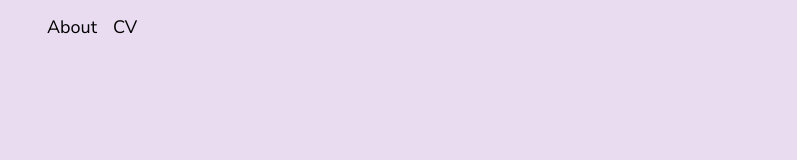
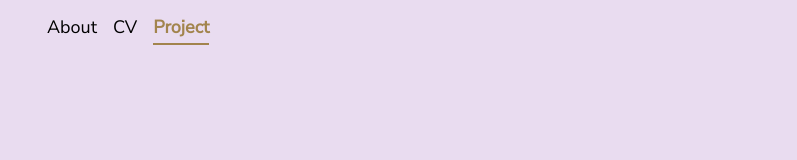
Before and after one commit to emscb/emscb_blog, a React (Create React App) app: page /project in a window 1280 px wide. Shown: the top 160 px of the page, without its empty margins (241-1038 px from the left). Built offline with nearby package versions, Linux system fonts and the light colour scheme.

Commit message:
Add project tab

```diff
--- a/src/App.js
+++ b/src/App.js
@@ -6,6 +6,7 @@ import Home from "./components/Home";
 import Menu from "./components/Menu";
 import Resume from "./components/Resume";
 import { Helmet } from "react-helmet";
+import Project from "./components/Project";
 
 function App() {
 	return (
@@ -29,8 +30,9 @@ function App() {
 					<Menu />
 					<div className="container">
 						<Route path="/" component={Home} exact />
-						<Route path="/about" component={About} />
-						<Route path="/cv" component={Resume} />
+						<Route path="/about" component={About} exact />
+						<Route path="/cv" component={Resume} exact />
+						<Route path="/project" component={Project} />
 					</div>
 				</div>
 				<Footer />
--- a/src/components/Menu.js
+++ b/src/components/Menu.js
@@ -5,6 +5,7 @@ import { NavLink } from "react-router-dom";
 const menus = [
 	{ name: "about", text: "About" },
 	{ name: "cv", text: "CV" },
+	{ name: "project", text: "Project" },
 ];
 
 const MenuBlock = styled.div`
@@ -34,10 +35,10 @@ const MenuItem = styled(NavLink)`
 
 	&.active {
 		font-weight: 600;
-		border-bottom: 2px solid #A2844D;
-		color: #A2844D;
+		border-bottom: 2px solid #a2844d;
+		color: #a2844d;
 		&:hover {
-			color: #B89B68;
+			color: #b89b68;
 		}
 	}
 
--- /dev/null
+++ b/src/components/Project.js
@@ -0,0 +1,11 @@
+import React from 'react';
+
+const Project = () => {
+	return (
+		<div>
+
+		</div>
+	);
+};
+
+export default Project;
```
